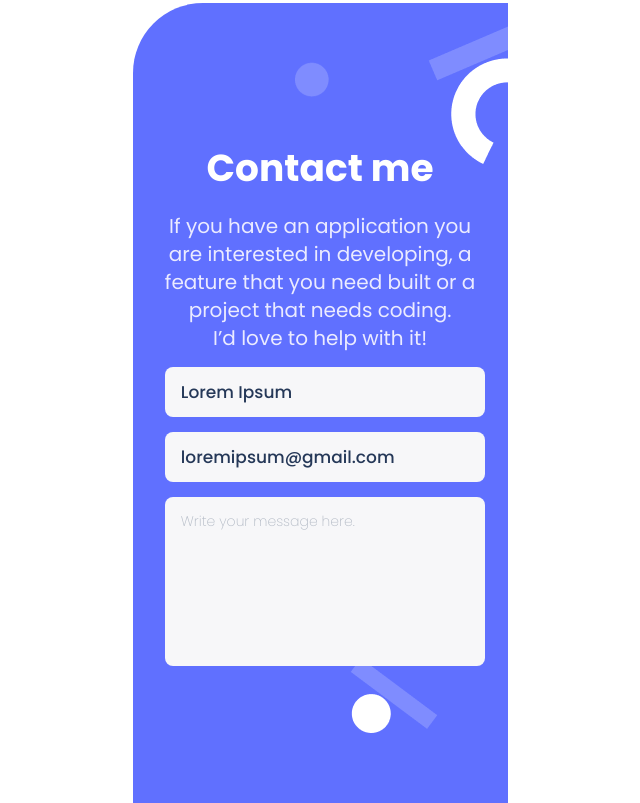
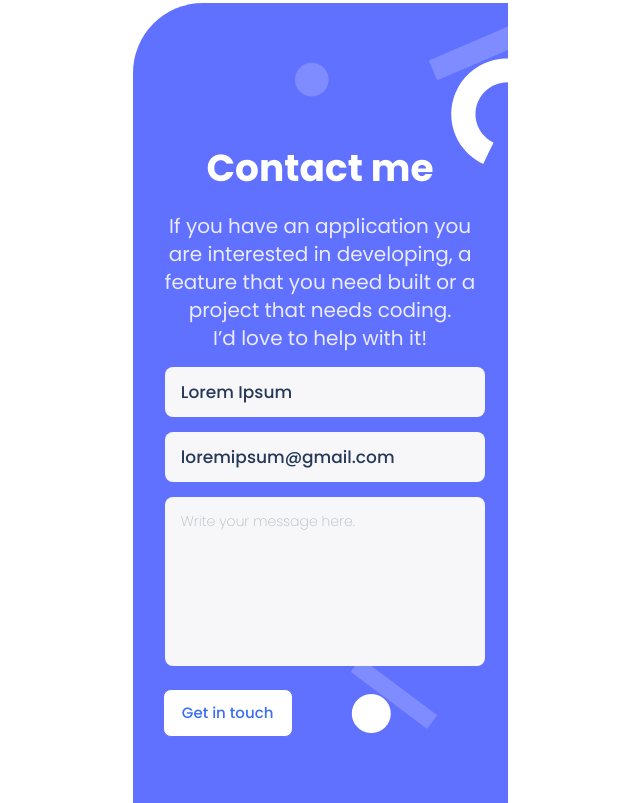
Before and after one commit to sadat-Ramin/My-Portfolio, a website: page index.html in a window 1280 px wide. Shown: the part 4582-5385 px from the top of the page, without its empty margins (322-962 px from the left). Drawn offline with Linux system fonts and the light colour scheme.

Commit message:
All changes

```diff
--- a/index.html
+++ b/index.html
@@ -304,3 +304,7 @@
                         <span class="skillـname2">Write your message here.</span>
                       </li>
                     </ul>
+                    <div class="btn4">
+                      <button type="button3" class="btn-get1">Get in touch
+                      </button>
+                    </div>
--- a/styles.css
+++ b/styles.css
@@ -671,3 +671,34 @@ ul li.skill2 {
 .form {
   padding-left: 3%;
 }
+
+.btn-get1 {
+  width: 130px;
+  text-align: center;
+  height: 48px;
+  border: 1px solid #6070ff;
+  background-color: #fff;
+  color: #396df2;
+  border-radius: 8px;
+  font-weight: 500;
+  font-size: 15px;
+  transition: 0.2s;
+  font-family: "Poppins", sans-serif;
+  margin-left: 8%;
+  margin: 6%  8%;
+}
+
+.btn-get:hover {
+  cursor: pointer;
+  background-color: #6070ff;
+  box-shadow: 0 0 19px rgba(64, 83, 252, 0.24);
+  transform: translateY(10px);
+  color: #fff;
+}
+
+.btn-get1:active {
+  cursor: pointer;
+  background-color: #fff;
+  border: 1px solid #7f8cff;
+  color: #6070ff;
+}
```
